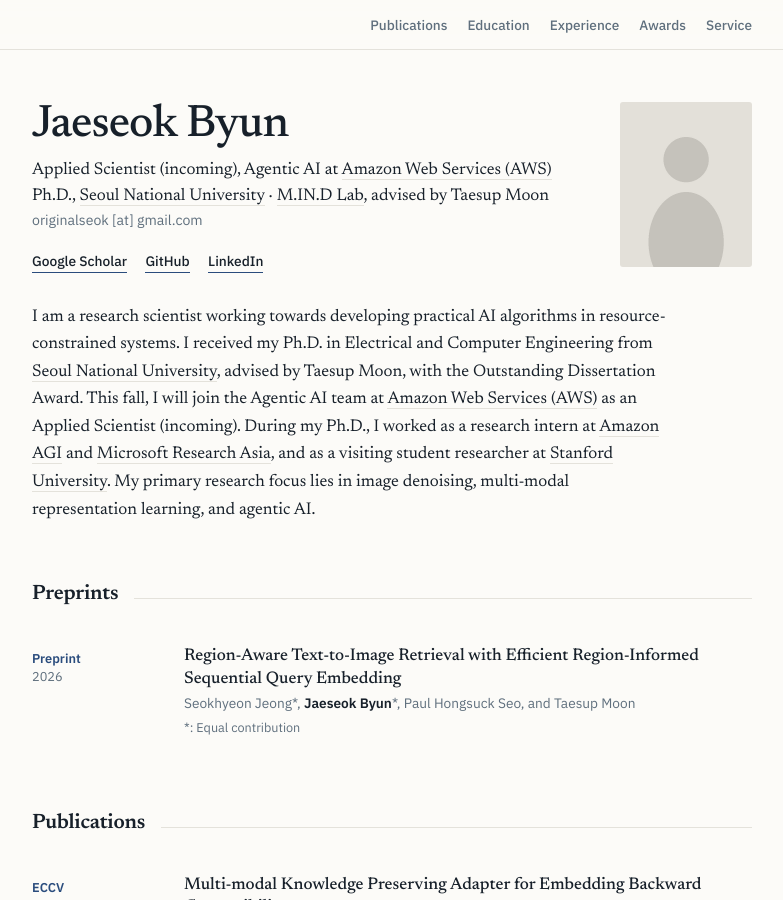
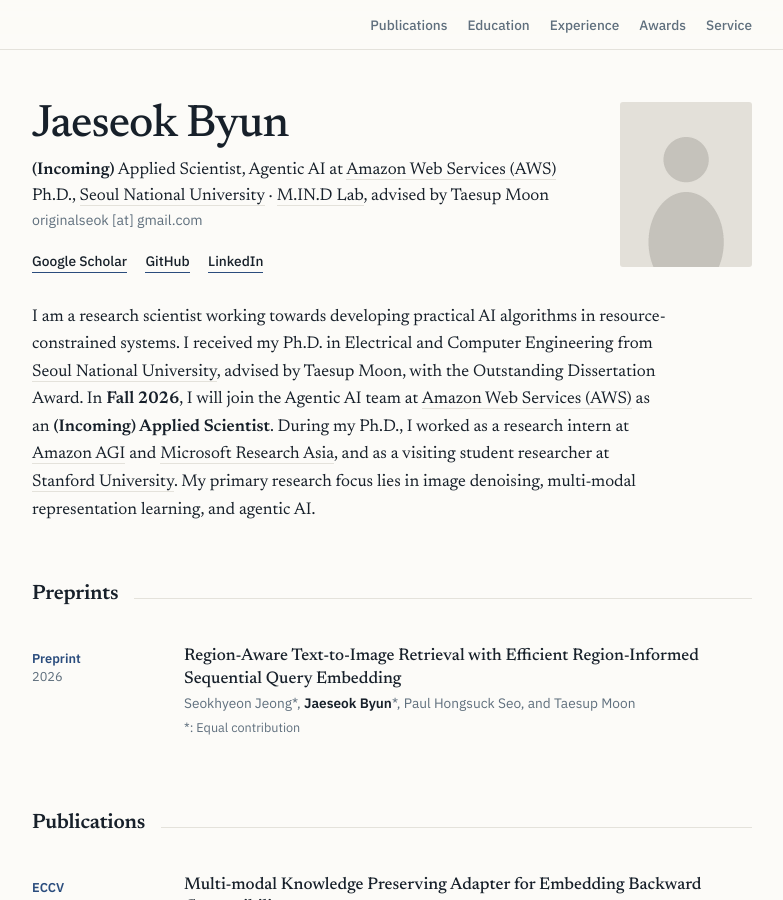
Before and after one commit to jaeseokbyun/jaeseokbyun.github.io, a Jekyll site: the page built from index.html, in a window 1280 px wide and 900 px high. Shown: the whole window, without its empty margins (248-1031 px from the left). Built offline with Jekyll 4.4.1, drawn with Linux system fonts in a browser that asks for light colours.

Commit message:
Emphasize Fall 2026 start and incoming role
Co-Authored-By: Claude Opus 5 (1M context) <noreply@anthropic.com>

```diff
--- a/_config.yml
+++ b/_config.yml
@@ -1,6 +1,6 @@
 # ── 사이트 기본 정보 ───────────────────────────────────────────────
 title: Jaeseok Byun
-tagline: Incoming Applied Scientist at Amazon Web Services (AWS)
+tagline: (Incoming) Applied Scientist at Amazon Web Services (AWS)
 description: >-
   Jaeseok Byun is an incoming applied scientist on the Agentic AI team at
   Amazon Web Services (AWS), with a Ph.D. from Seoul National University (M.IN.D Lab),
--- a/_data/profile.yml
+++ b/_data/profile.yml
@@ -1,6 +1,6 @@
 # 상단 프로필 영역. 여기만 고치면 헤더가 바뀝니다.
 name: Jaeseok Byun
-role: Applied Scientist (incoming)
+role: "<strong>(Incoming)</strong> Applied Scientist"
 photo: /assets/img/profile.jpg
 
 organization:
@@ -33,9 +33,10 @@ bio: >-
   I am a research scientist working towards developing practical AI
   algorithms in resource-constrained systems. I received my Ph.D. in Electrical
   and Computer Engineering from <a href="https://www.snu.ac.kr">Seoul National University</a>,
-  advised by Taesup Moon, with the Outstanding Dissertation Award. This fall, I
-  will join the Agentic AI team at <a href="https://aws.amazon.com">Amazon Web Services (AWS)</a>
-  as an Applied Scientist (incoming). During my Ph.D., I worked as a
+  advised by Taesup Moon, with the Outstanding Dissertation Award. In
+  <strong>Fall 2026</strong>, I will join the Agentic AI team at
+  <a href="https://aws.amazon.com">Amazon Web Services (AWS)</a> as an
+  <strong>(Incoming) Applied Scientist</strong>. During my Ph.D., I worked as a
   research intern at <a href="https://amazon.jobs/content/en/teams/agi">Amazon AGI</a>
   and <a href="https://www.microsoft.com/en-us/research/lab/microsoft-research-asia/">Microsoft Research Asia</a>,
   and as a visiting student researcher at
```
